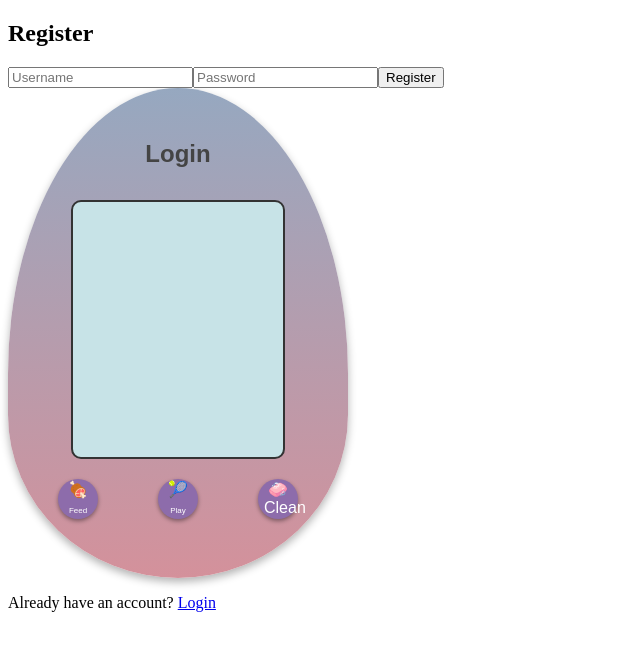
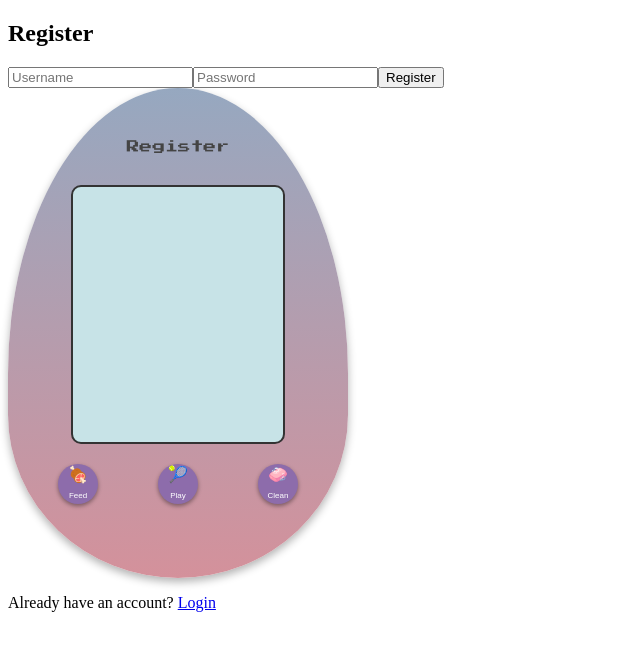
Before and after one commit to auan369/pet-app-frontend, a React (Create React App) app: page /register in a window 1280 px wide. Shown: the top 650 px of the page, without its empty margins (0-640 px from the left). Built offline with nearby package versions, Linux system fonts and the light colour scheme.

Commit message:
Added depenancy for "Press Start 2P" font

```diff
--- a/package.json
+++ b/package.json
@@ -3,6 +3,7 @@
   "version": "0.1.0",
   "private": true,
   "dependencies": {
+    "@fontsource/press-start-2p": "^5.1.0",
     "@testing-library/jest-dom": "^5.17.0",
     "@testing-library/react": "^13.4.0",
     "@testing-library/user-event": "^13.5.0",
--- a/src/components/Login.js
+++ b/src/components/Login.js
@@ -52,7 +52,7 @@ function Login() {
       <div className="console-buttons">
         <button>🍖 <span>Feed</span></button>
         <button>🎾 <span>Play</span></button>
-        <button>🧼 Clean</button>
+        <button>🧼 <span>Clean</span></button>
       </div>
     </div>
     <p>Don't have an account? <Link to="/register">Register</Link></p>
--- a/src/components/MemoryGameConsole.js
+++ b/src/components/MemoryGameConsole.js
@@ -93,7 +93,7 @@ function MemoryGameConsole({pet, setPet, setPetId, feedPet, playPet, cleanPoop,
         } else {
           console.log('Incorrect');
           // setDisplaySymbol(["Too short"]); // Display "Too short" if the sequence is too short
-          setAnswerArray(["Incorrect"]);
+          setAnswerArray(["Wrong!"]);
           setTimeout(() => {
             setAnswerArray([]); // Clear the display after 1 second
             playPet((answerGenerated.length+1) * 10);
--- a/src/components/PetDashboard.css
+++ b/src/components/PetDashboard.css
@@ -15,16 +15,28 @@
     border-radius: 60% 60% 60% 60% / 70% 70% 40% 40%;
   }
 
-  .tamagotchi-console h1 {
-    font-size: 1.5rem;
+  /* .tamagotchi-console h1 {
+    font-size: 0.8rem;
+    font-weight: 100;
+    color: #444;
+    margin: 2rem;
+  } */
+
+  .tamagotchi-console h2 {
+    font-size: 0.8rem;
+    font-weight: 100;
     color: #444;
     margin: 2rem;
   }
 
   .console-header {
-    font-size: 1.2rem;
+    /* font-size: 1.2rem;
     color: #444;
-    margin-bottom: 15px;
+    margin-bottom: 15px; */
+    font-size: 0.8rem;
+    font-weight: 100;
+    color: #444;
+    margin: 2rem;
   }
 
   .console-screen {
--- a/src/components/PetDashboard.js
+++ b/src/components/PetDashboard.js
@@ -1,5 +1,9 @@
 import React, { useState, useEffect } from 'react';
 import axios from 'axios';
+import "@fontsource/press-start-2p"; // Defaults to weight 400
+// import "@fontsource/press-start-2p/400.css"; // Specify weight
+// import "@fontsource/press-start-2p/400-italic.css"; // Specify weight and style
+// import "@fontsource/press-start-2p/700.css"; // Specify weight
 import './PetDashboard.css';
 import PetConsole from './PetConsole';
 // import ConsoleButtons from './ConsoleButtons';
--- a/src/components/Register.js
+++ b/src/components/Register.js
@@ -42,12 +42,12 @@ function Register() {
         <button type="submit">Register</button>
       </form>
       <div className="tamagotchi-console">
-      <h1 className="console-header">Login</h1>
+      <h1 className="console-header">Register</h1>
       <div className="console-screen"></div>
       <div className="console-buttons">
         <button>🍖 <span>Feed</span></button>
         <button>🎾 <span>Play</span></button>
-        <button>🧼 Clean</button>
+        <button>🧼 <span>Clean</span></button>
       </div>
       </div>
       <p>Already have an account? <Link to="/">Login</Link></p>
```
Also changed, not shown: 1 other file (tests, documents, lock files or other folders).
